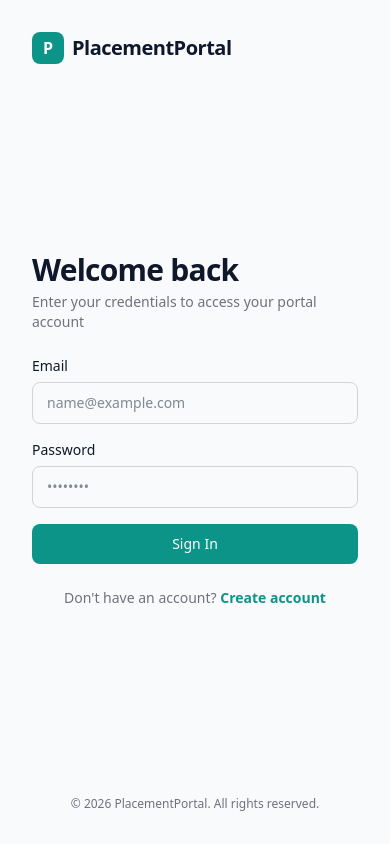
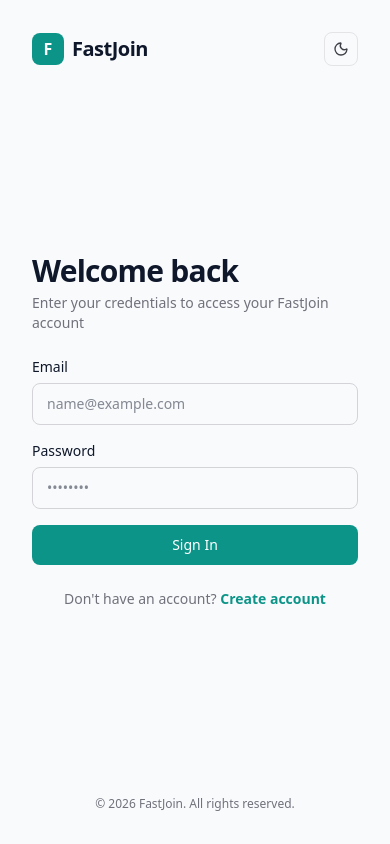
Before and after one commit to abhiynar2804/fastjoin, a Next.js app: page /login in a window 390 px wide. Built offline with nearby package versions, Linux system fonts and the light colour scheme; no server answers.

Commit message:
feat(auth): implement responsive split-layout UI with dynamic light/dark theme toggle

```diff
--- a/app/(auth)/layout.tsx
+++ b/app/(auth)/layout.tsx
@@ -1,6 +1,7 @@
 import { auth } from "@/auth";
 import { redirect } from "next/navigation";
 import Link from "next/link";
+import { ThemeToggle } from "@/components/ui/ThemeToggle";
 
 export default async function AuthLayout({
   children,
@@ -24,12 +25,18 @@ export default async function AuthLayout({
     <div className="min-h-screen flex w-full">
       {/* Left Column: Form Section */}
       <div className="w-full lg:w-1/2 flex flex-col justify-between p-8 md:p-12 lg:p-16">
-        {/* Top Header/Logo Placeholder */}
-        <div className="flex items-center gap-2">
-          <div className="h-8 w-8 rounded-lg flex items-center justify-center font-bold text-white btn-primary">
-            P
+
+        {/* Top Header: Logo + Theme Toggle */}
+        <div className="flex items-center justify-between">
+          <div className="flex items-center gap-2">
+            <div className="h-8 w-8 rounded-lg flex items-center justify-center font-bold text-white btn-primary">
+              F
+            </div>
+            <span className="font-bold text-xl tracking-tight">FastJoin</span>
           </div>
-          <span className="font-bold text-xl tracking-tight">PlacementPortal</span>
+
+          {/* Theme Toggle Switcher Button */}
+          <ThemeToggle />
         </div>
 
         {/* Center: Auth Form Container */}
@@ -39,7 +46,7 @@ export default async function AuthLayout({
 
         {/* Footer */}
         <div className="text-xs text-zinc-500 text-center lg:text-left">
-          © {new Date().getFullYear()} PlacementPortal. All rights reserved.
+          © {new Date().getFullYear()} FastJoin. All rights reserved.
         </div>
       </div>
 
--- a/app/(auth)/login/page.tsx
+++ b/app/(auth)/login/page.tsx
@@ -52,7 +52,7 @@ export default function LoginPage() {
       <div>
         <h1 className="text-3xl font-bold tracking-tight">Welcome back</h1>
         <p className="text-sm text-zinc-500 dark:text-zinc-400 mt-1">
-          Enter your credentials to access your portal account
+          Enter your credentials to access your FastJoin account
         </p>
       </div>
 
--- a/app/(auth)/signup/page.tsx
+++ b/app/(auth)/signup/page.tsx
@@ -59,7 +59,7 @@ export default function SignupPage() {
       <div>
         <h1 className="text-3xl font-bold tracking-tight">Create an account</h1>
         <p className="text-sm text-zinc-500 dark:text-zinc-400 mt-1">
-          Join PlacementPortal to get started
+          Join FastJoin to get started
         </p>
       </div>
 
--- a/app/globals.css
+++ b/app/globals.css
@@ -1,42 +1,48 @@
 @import "tailwindcss";
 
+/* 1. Tell Tailwind v4 to trigger dark mode using the `.dark` CSS class */
+@custom-variant dark (&:where(.dark, .dark *));
+
+/* 2. Define standard Light Mode variables */
 :root {
   --background: #f8fafc;
   --foreground: #0f172a;
-  --card-bg: #ffffff;
-  --card-border: #e2e8f0;
 
-  /* Light Theme Brand Color: Teal */
-  --brand-primary: #0d9488;       /* teal-600 */
-  --brand-hover: #0f766e;         /* teal-700 */
-  --brand-light: #ccfbf1;         /* teal-100 */
-  --brand-light-text: #115e59;    /* teal-800 */
+  /* Teal Theme for Light Mode */
+  --brand-primary: #0d9488;
+  --brand-hover: #0f766e;
+  --brand-light: #ccfbf1;
+  --brand-light-text: #115e59;
   --brand-ring: rgba(13, 148, 136, 0.25);
 }
 
-@media (prefers-color-scheme: dark) {
-  :root {
-    --background: #09090b;
-    --foreground: #f4f4f5;
-    --card-bg: #18181b;
-    --card-border: #27272a;
+/* 3. Define Purple Theme variables when .dark class is added to <html> */
+.dark {
+  --background: #09090b;
+  --foreground: #f4f4f5;
 
-    /* Dark Theme Brand Color: Purple */
-    --brand-primary: #9333ea;     /* purple-600 */
-    --brand-hover: #7e22ce;       /* purple-700 */
-    --brand-light: #3b0764;       /* purple-950 */
-    --brand-light-text: #e9d5ff;  /* purple-200 */
-    --brand-ring: rgba(147, 51, 234, 0.35);
-  }
+  /* Purple Theme for Dark Mode */
+  --brand-primary: #9333ea;
+  --brand-hover: #7e22ce;
+  --brand-light: #3b0764;
+  --brand-light-text: #e9d5ff;
+  --brand-ring: rgba(147, 51, 234, 0.35);
 }
 
+/* 4. Map colors to Tailwind theme values */
+@theme {
+  --color-background: var(--background);
+  --color-foreground: var(--foreground);
+}
+
+/* 5. Application styles */
 body {
   background-color: var(--background);
   color: var(--foreground);
   font-family: var(--font-sans, system-ui, sans-serif);
+  transition: background-color 0.2s ease, color 0.2s ease;
 }
 
-/* Custom CSS dynamic utility classes */
 .btn-primary {
   background-color: var(--brand-primary);
   color: #ffffff;
@@ -56,8 +62,3 @@ body {
 .brand-text {
   color: var(--brand-primary);
 }
-
-.badge-brand {
-  background-color: var(--brand-light);
-  color: var(--brand-light-text);
-}
--- a/app/layout.tsx
+++ b/app/layout.tsx
@@ -1,6 +1,7 @@
 import type { Metadata } from "next";
 import { Geist, Geist_Mono } from "next/font/google";
 import "./globals.css";
+import { ThemeProvider } from "@/components/ui/theme-provider";
 
 const geistSans = Geist({
   variable: "--font-geist-sans",
@@ -25,9 +26,19 @@ export default function RootLayout({
   return (
     <html
       lang="en"
+      suppressHydrationWarning
       className={`${geistSans.variable} ${geistMono.variable} h-full antialiased`}
     >
-      <body className="min-h-full flex flex-col">{children}</body>
+      <body className="min-h-full flex flex-col">
+        <ThemeProvider
+          attribute="class"
+          defaultTheme="system"
+          enableSystem
+          disableTransitionOnChange
+        >
+          {children}
+        </ThemeProvider>
+      </body>
     </html>
   );
 }
--- /dev/null
+++ b/components/ui/ThemeToggle.tsx
@@ -0,0 +1,33 @@
+"use client";
+
+import { useTheme } from "next-themes";
+import { useEffect, useState } from "react";
+import { Sun, Moon } from "lucide-react";
+
+export function ThemeToggle() {
+  const { resolvedTheme, setTheme } = useTheme();
+  const [mounted, setMounted] = useState(false);
+
+  useEffect(() => {
+    setMounted(true);
+  }, []);
+
+  if (!mounted) {
+    return <div className="w-9 h-9" />;
+  }
+
+  return (
+    <button
+      type="button"
+      onClick={() => setTheme(resolvedTheme === "dark" ? "light" : "dark")}
+      className="p-2 rounded-lg border border-zinc-200 dark:border-zinc-800 hover:bg-zinc-100 dark:hover:bg-zinc-800 transition-colors text-zinc-600 dark:text-zinc-400 cursor-pointer"
+      aria-label="Toggle theme"
+    >
+      {resolvedTheme === "dark" ? (
+        <Sun className="w-4 h-4 text-amber-400" />
+      ) : (
+        <Moon className="w-4 h-4 text-zinc-700" />
+      )}
+    </button>
+  );
+}
--- /dev/null
+++ b/components/ui/theme-provider.tsx
@@ -0,0 +1,11 @@
+"use client";
+
+import * as React from "react";
+import { ThemeProvider as NextThemesProvider } from "next-themes";
+
+export function ThemeProvider({
+  children,
+  ...props
+}: React.ComponentProps<typeof NextThemesProvider>) {
+  return <NextThemesProvider {...props}>{children}</NextThemesProvider>;
+}
--- a/package.json
+++ b/package.json
@@ -12,8 +12,10 @@
     "@prisma/client": "^6.19.3",
     "@vercel/blob": "^2.6.1",
     "bcrypt": "^6.0.0",
+    "lucide-react": "^1.31.0",
     "next": "^16.2.9",
     "next-auth": "^5.0.0-beta.31",
+    "next-themes": "^0.4.6",
     "react": "^19.2.7",
     "react-dom": "^19.2.7",
     "zod": "^4.4.3"
```
Also changed, not shown: 1 other file (tests, documents, lock files or other folders).
